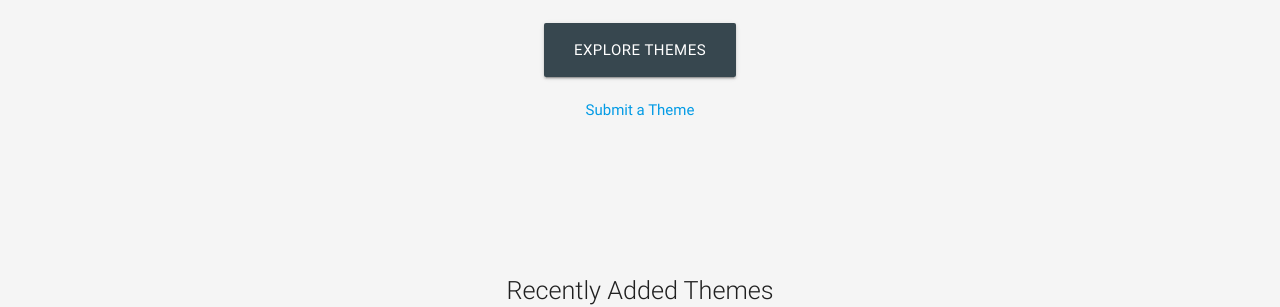
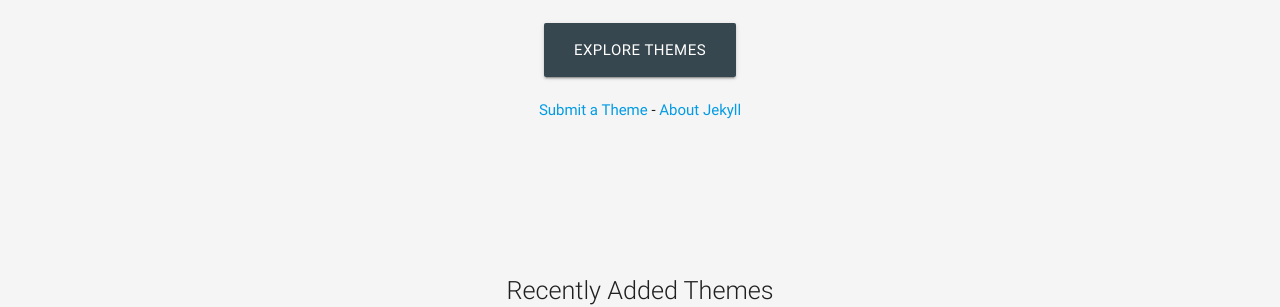
Before and after one commit to blazeu/themejekyll.github.io, a Jekyll site: the page built from index.html, in a window 1280 px wide and 1103 px high. Shown: the part 254-561 px from the top of the window. Built offline with Jekyll 4.4.1, drawn with Linux system fonts in a browser that asks for light colours; nearby versions of some CDN libraries; a script that is not in the unit is left out; comment, search, counter and statistics services are not loaded.

Commit message:
Add About Jekyll link

```diff
--- a/index.html
+++ b/index.html
@@ -7,7 +7,7 @@ description: Search and find free, open source Jekyll themes.
   <h1 class="mission">Search and find free, open source Jekyll themes.</h1>
   <a class="waves-effect waves-light btn-large" href="/themes">Explore Themes</a>
   <br><br>
-  <a href="https://github.com/ThemeJekyll/themejekyll.github.io" target="_blank">Submit a Theme</a>
+  <a href="https://github.com/ThemeJekyll/themejekyll.github.io" target="_blank">Submit a Theme</a> - <a href="https://jekyllrb.com" target="_blank">About Jekyll</a>
   <div id="recentlyAdded">
     <p class="flow-text">Recently Added Themes</p>
     {% assign recent = site.themes | sort: 'date' | reverse %}
```
